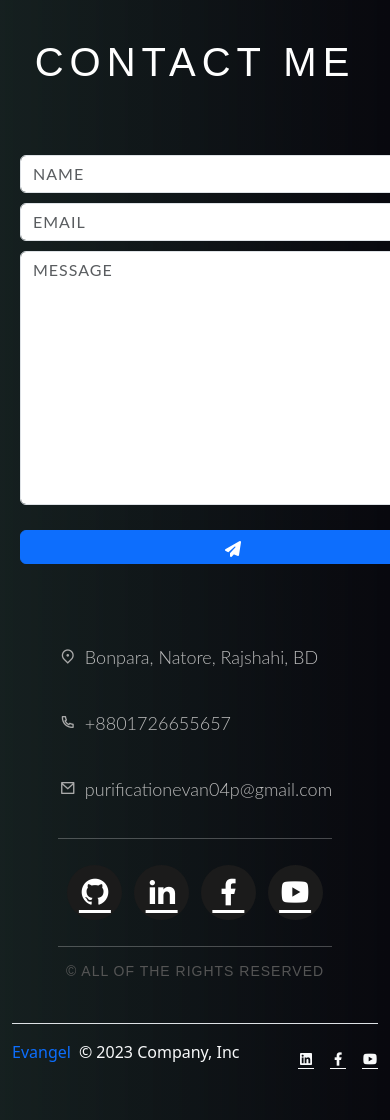
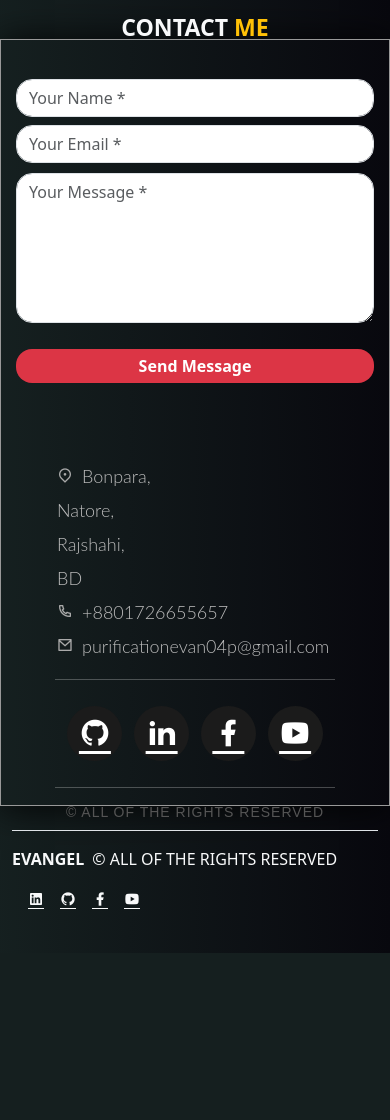
Before and after one commit to Mathew2004/resume, a Django app: page /contact/ in a window 390 px wide; the page is wider, and only the part inside the window is pictured. Shown: the part 58-1178 px from the top of that part. After the commit the page ends 1011 px from the top of that part, so only its background shows below. Run offline with Django 4.2, Linux system fonts and the light colour scheme; some libraries are stand-ins or nearby versions.

Commit message:
add titile

```diff
--- a/portfolio/static/style.css
+++ b/portfolio/static/style.css
@@ -369,18 +323,18 @@ box-shadow: -10px 0px 13px -7px #000000, 10px 0px 13px -7px #000000, 5px 5px 15p
 
   /* Begin Right Contact Page */
   .direct-contact-container {
-    max-width: 400px;
+    width: 100%;
   }
 
   /* Location, Phone, Email Section */
   .contact-list {
     list-style-type: none;
     margin-left: -30px;
-
+    width: 100%;
   }
 
   .list-item {
-    line-height: 4;
+    line-height: 2;
     color: #aaa;
   }
 
@@ -542,10 +499,93 @@ box-shadow: -10px 0px 13px -7px #000000, 10px 0px 13px -7px #000000, 5px 5px 15p
     .send-button {
       width: 99%;
     }
+    .contact-list li {
+
+      width: 10%;
+    }
   }
+
+
+
+   /*******
+ Mobile View
+ ========**/
+ @media screen and (max-width: 880px) {
+
+  .home-container{
+      text-align: center;
+
+      flex-wrap: wrap;
+      flex-direction: column-reverse;
+      margin: 20px ;
+  }
+  .home-container .side1{
+      text-align: center;
+    width: 100%;
+
+  }
+
+  .home-container .side2{
+      width: 100%;
+
+
+  }
+  .home-container .side2 img{
+    height: 210px;
+    width: 210px;
+  }
+
+  .box-home div {
+      width: 30px;
+      height: 30px;
+      border: 3px solid #0994ff82 ;
+      transform: rotate(39deg);
+      position: absolute;
+      top: 40%;
+      left: 1%;
+  }
+  .about-section img{
+    width: 100%;
+    height: 100%;
+  }
+  .info{
+
+    height: max-content;
+    width: 100%;
+
+ }
+
+
+  .proj-container{
+
+    margin: 20px 10px;
+    padding: 15px;
+
+}
+.proj-container .proj-side1 h2 {
+  font-size: 20px;
+}
+
+  .proj-side2.aos-init.aos-animate {
+      width: 100%;
+  }
+  .proj-container .proj-side2 .carousel-item img{
+      height: auto;
+      width: 100%;
+      margin-top: 50px;
+
+   }
 
 
 
 
 
+}
+
+
+
+/*****End Mobile***/
+
+
+
   /***Logo****/
--- a/portfolio/templates/basic.html
+++ b/portfolio/templates/basic.html
@@ -4,11 +4,11 @@
 <head>
     <meta charset="utf-8">
     <meta name="viewport" content="width=device-width, initial-scale=1">
-    <title>{%block title%} {%endblock%}</title>
+    <title>{%block title%}  {%endblock%}</title>
     <link rel="icon" type="image/x-icon" href="/static/img/about.png">
     <!--CSS-->
     {% load static %}
-    <link rel="stylesheet" href="{% static 'style.css' %}">
+    <link rel="stylesheet" href="/static/style.css">
     <!--Icons -->
     <link rel="stylesheet" href="https://cdnjs.cloudflare.com/ajax/libs/font-awesome/6.4.2/css/all.min.css" integrity="sha512-z3gLpd7yknf1YoNbCzqRKc4qyor8gaKU1qmn+CShxbuBusANI9QpRohGBreCFkKxLhei6S9CQXFEbbKuqLg0DA==" crossorigin="anonymous" referrerpolicy="no-referrer" />
     <link href="https://cdn.jsdelivr.net/npm/remixicon@2.2.0/fonts/remixicon.css" rel="stylesheet">
@@ -44,6 +44,11 @@
             background-color: #1E2125;
             color: #fff;
             background-image: linear-gradient(to left, rgb(8, 8, 14),rgba(15, 31, 28, 0.575))
+        }
+        @media screen and (max-width: 880px) {
+            body{
+                width: 100%;
+            }
         }
 
         /**Preloader**/
@@ -214,16 +219,17 @@
 <div class="container">
     <footer class="d-flex flex-wrap justify-content-between align-items-center py-3 my-4 border-top">
       <div class="col-md-4 d-flex align-items-center">
-        <a href="/" class="mb-3 me-2 mb-md-0 text-body-light text-decoration-none lh-1">
-          Evangel
+        <a href="" class="mb-3 me-2 mb-md-0 fw-bold text-light text-decoration-none lh-1">
+          EVANGEL
         </a>
-        <span class="mb-3 mb-md-0 text-body-light text-light">&copy; 2023 Company, Inc</span>
+        <span class="mb-3 mb-md-0 text-body-light text-light">© ALL OF THE RIGHTS RESERVED</span>
       </div>
 
       <ul class="nav col-md-4 justify-content-end list-unstyled d-flex">
-        <li class="ms-3"><a class="text-light" href="#"><i class="ri-linkedin-box-fill"></i></a></li>
-        <li class="ms-3"><a class="text-light" href="#"><i class="ri-facebook-fill"></i></a></li>
-        <li class="ms-3"><a class="text-light" href="#"><i class="ri-youtube-fill"></i></a></li>
+        <li class="ms-3"><a class="text-light" href="https://www.linkedin.com/in/evangel04/" target="_blank" ><i class="ri-linkedin-box-fill"></i></a></li>
+        <li class="ms-3"><a class="text-light" href="https://github.com/mathew2004" target="_blank" ><i class="ri-github-fill"></i></a></li>
+        <li class="ms-3"><a class="text-light" href="https://www.facebook.com/evanpurification/" target="_blank"><i class="ri-facebook-fill"></i></a></li>
+        <li class="ms-3"><a class="text-light" href="https://www.youtube.com/codeground" target="_blank"><i class="ri-youtube-fill"></i></a></li>
       </ul>
     </footer>
 </div>
--- a/portfolio/templates/home/about.html
+++ b/portfolio/templates/home/about.html
@@ -1,6 +1,8 @@
 {% extends 'basic.html' %}
+{%block title%} About Me | Evangel{%endblock%}
 
 {% block aboutactive %} active {% endblock %}
+
 {% load static %}
 
 {% block body %}
--- a/portfolio/templates/home/contact.html
+++ b/portfolio/templates/home/contact.html
@@ -6,21 +6,102 @@
 
 
 {% block body %}
-<!----
+<style>
+
+  .contact-form{
+
+      margin-top: 10%;
+      margin-bottom: 5%;
+      width: 70%;
+      border: 1px solid #999;
+      box-shadow: 1px 2px 35px 0px rgba(0,0,0,0.87);
+-webkit-box-shadow: 1px 2px 35px 0px rgba(0,0,0,0.87);
+-moz-box-shadow: 1px 2px 35px 0px rgba(0,0,0,0.87);
+  }
+  .contact-form .form-control{
+      border-radius:1rem;
+  }
+  .contact-image{
+      text-align: center;
+  }
+  .contact-image img{
+      border-radius: 6rem;
+      width: 11%;
+      margin-top: -3%;
+      transform: rotate(29deg);
+  }
+  .contact-form form{
+      padding: 14%;
+  }
+  .contact-form form .row{
+      margin-bottom: -7%;
+  }
+  .contact-form h3{
+      margin-bottom: 8%;
+      margin-top: -10%;
+      text-align: center;
+      color: #e5e344;
+  }
+  .contact-form .btnContact {
+      width: 50%;
+      border: none;
+      border-radius: 1rem;
+      padding: 1.5%;
+      background: #dc3545;
+      font-weight: 600;
+      color: #fff;
+      cursor: pointer;
+  }
+  .btnContactSubmit
+  {
+      width: 50%;
+      border-radius: 1rem;
+      padding: 1.5%;
+      color: #fff;
+      background-color: #0062cc;
+      border: none;
+      cursor: pointer;
+  }
+
+  @media screen and (max-width: 880px) {
+    .contact-form{
+
+     margin-top: 10%;
+     margin-bottom: 5%;
+     width: 100%;
+
+      }
+      .contact-form .form-control{
+          border-radius:1rem;
+      }
+      .contact-form .btnContact {
+  width: 100%;
+      }
+
+      .contact-image img{
+          display: none;
+      }
+      .contact-form form{
+          padding: 10px 3px;
+      }
+
+ }
+
+
+
+</style>
 
 <div class="container contact-form">
     <div class="contact-image">
         <img src="https://image.ibb.co/kUagtU/rocket_contact.png" alt="rocket_contact"/>
     </div>
-    <form method="POST" action="/contact/">  {% csrf_token %}
-        <h3>Kindly share with us your thoughts or preferences</h3>
-        <i class="ri-facebook-circle-fill"></i>
-        <i class="ri-github-fill"></i>
-        <i class="ri-linkedin-box-fill"></i>
+    <form method="POST" action="/contact/" data-aos="fade-up" data-aos-duration="2000">  {% csrf_token %}
+        <h3 class="fw-bold text-light">CONTACT <span class="text-warning">ME</span></h3>
+
 
        <div class="row">
 
-            <div class="col-md-6">
+            <div class="col-md-6" data-aos="fade-left" data-aos-duration="2000">
                 <div class="form-group">
                     <input type="text" name="name" class="form-control my-2" placeholder="Your Name *" value="" required />
                 </div>
@@ -39,12 +120,37 @@
 
             </div>
             <div class="col-md-6">
-                <ul class="nav col-md-4 my-3">
-                    <li class="ms-3"><a class="text-light" href="#"><i class="ri-linkedin-box-fill display-6"></i></a></li>
-                    <li class="ms-3"><a class="text-light" href="#"><i class="ri-facebook-fill display-6"></i></a></li>
-                    <li class="ms-3"><a class="text-light" href="#"><i class="ri-youtube-fill display-6"></i></a></li>
-                    <li class="ms-3"><a class="text-light" href="#"><i class="ri-github-fill display-6" ></i></a></li>
-                  </ul>
+              <div class="direct-contact-container" data-aos="fade-right" data-aos-duration="2000">
+
+                <ul class="contact-list">
+                  <li class="list-item"><i class="ri-map-pin-2-line"><span class="contact-text place">Bonpara, Natore, Rajshahi, BD</span></i></li>
+
+                  <li class="list-item"><i class="ri-phone-line"><span class="contact-text phone"><a href="tel:+8801726655657" title="Give me a call">+8801726655657</a></span></i></li>
+
+                  <li class="list-item"><i class="ri-mail-line"><span class="contact-text gmail"><a href="mailto:purificationevan04p@gmail.com" title="Send me an email">purificationevan04p@gmail.com</a></span></i></li>
+
+                </ul>
+
+                <hr>
+                <ul class="social-media-list">
+                  <li><a href="https://github.com/mathew2004"" target="_blank" class="contact-icon">
+                    <i class="ri-github-fill" aria-hidden="true"></i></a>
+                  </li>
+                  <li><a href="https://www.linkedin.com/in/evangel04/" target="_blank" class="contact-icon">
+                    <i class="ri-linkedin-fill" aria-hidden="true"></i></a>
+                  </li>
+                  <li><a href="https://www.facebook.com/evanpurification/" target="_blank" class="contact-icon">
+                    <i class="ri-facebook-fill" aria-hidden="true"></i></a>
+                  </li>
+                  <li><a href="https://www.youtube.com/codeground" target="_blank" class="contact-icon">
+                    <i class="ri-youtube-fill" aria-hidden="true"></i></a>
+                  </li>
+                </ul>
+                <hr>
+
+                <div class="copyright">&copy; ALL OF THE RIGHTS RESERVED</div>
+
+              </div>
             </div>
         </div>
 
@@ -56,17 +162,17 @@
     </form>
 </div>
 
--->
+<!--
 
 
-<section id="contact">
+
 
     <h3 class="section-header" data-aos="fade-up" data-aos-duration="2000">Contact Me</h3>
 
     <div class="contact-wrapper">
 
     <!-- Left contact page -->
-
+    <!---
       <form id="contact-form" class="form-horizontal" role="form" action="/contact/" method="POST" data-aos="fade-left" data-aos-duration="2000"> {%csrf_token%}
 
         <div class="form-group">
@@ -93,6 +199,7 @@
       </form>
 
     <!-- Left contact page -->
+    <!----
 
         <div class="direct-contact-container" data-aos="fade-right" data-aos-duration="2000">
 
@@ -126,12 +233,11 @@
 
         </div>
 
-    </div>
 
-  </section>
+
+    --->
 
 
 
 
-
-{% endblock %}
+              {% endblock %}
--- a/portfolio/templates/home/projects.html
+++ b/portfolio/templates/home/projects.html
@@ -1,4 +1,5 @@
 {% extends 'basic.html' %}
+{%block title%} Projects | Evangel {%endblock%}
 
 {% block projactive %} active {% endblock %}
 {% load static %}
@@ -27,7 +28,7 @@
 
 
 
-            <a href="{{pj.code}}" class="btn btn-outline-info" target="_blank"> <i class="ri-github-fill"></i> Github</a>
+            <a href="{{pj.code}}" class="btn btn-outline-info my-1" target="_blank"> <i class="ri-github-fill"></i> Github</a>
 
         </div>
 
```
Also changed, not shown: other parts of portfolio/static/style.css (+6 -49 lines), portfolio/templates/home/index.html (+4 -4 lines).
